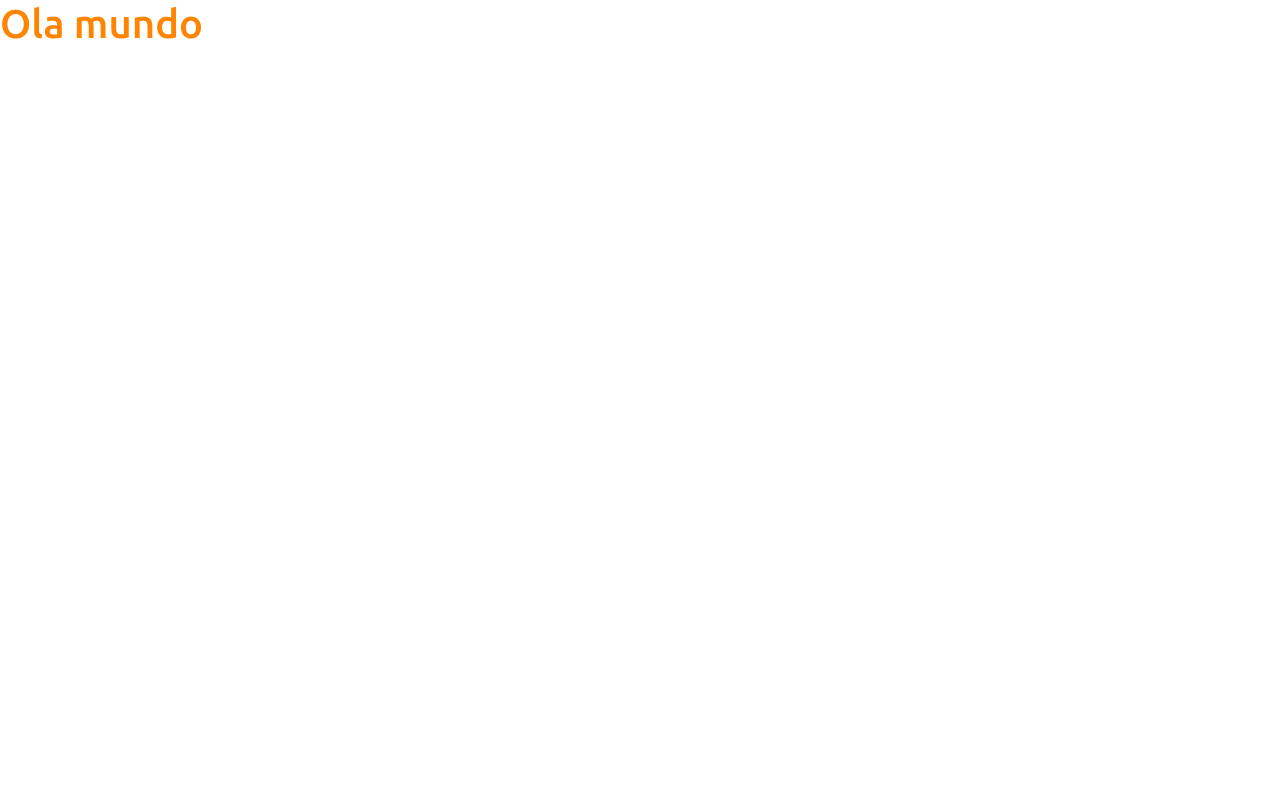
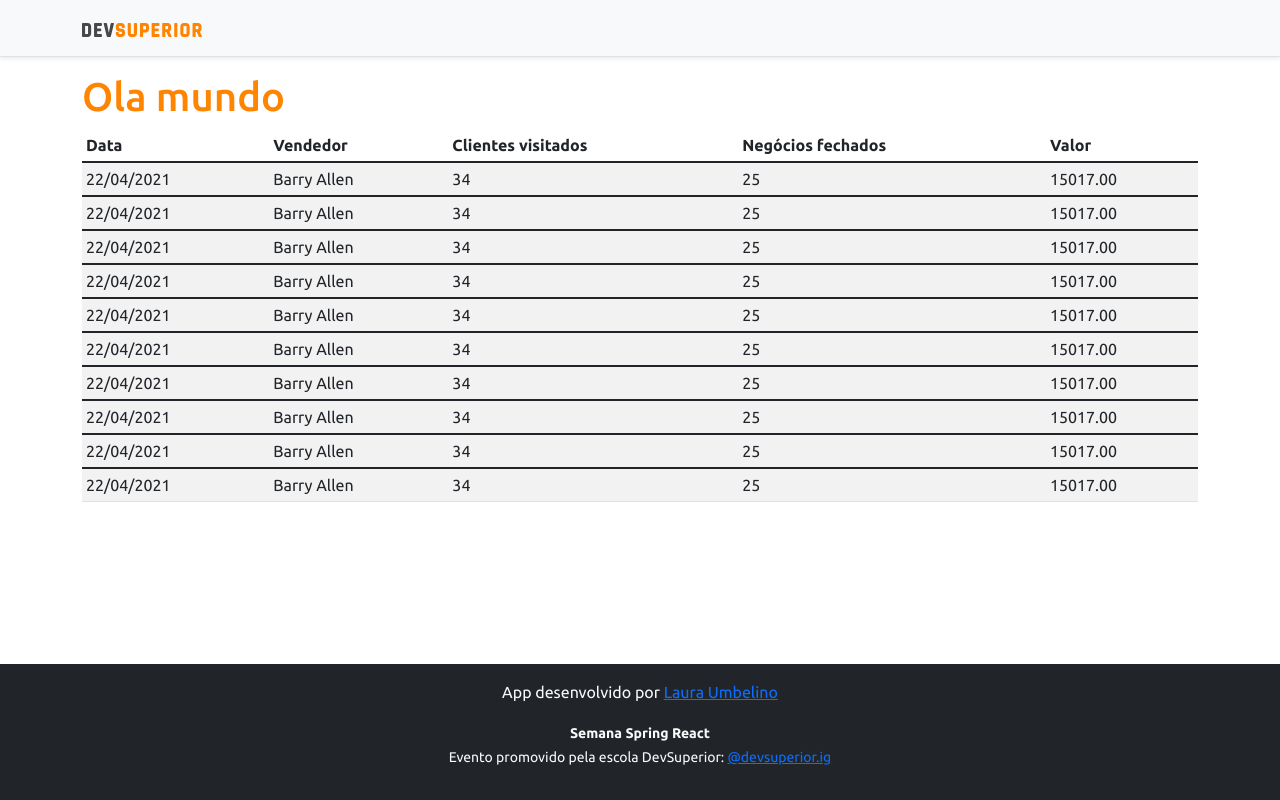
Before and after one commit to Lauraumbelino22/project-sds3, a React (Create React App) app in the folder frontend/: page / in a window 1280 px wide. Built offline with nearby package versions, Linux system fonts and the light colour scheme.

Commit message:
Basic static components

```diff
--- a/frontend/src/App.tsx
+++ b/frontend/src/App.tsx
@@ -1,9 +1,25 @@
+import DataTable from "components/DataTable";
+import Footer from "components/Footer";
+import NavBar from "components/NavBar";
+
 function App() {
   return (
-    <div>
-      <h1  className="text-primary">Ola mundo</h1>
-    </div>
-  );
+    <>
+
+      <NavBar />
+      <div className="container">
+        <h1 className="text-primary">Ola mundo</h1>
+        <DataTable />
+      </div>
+
+      <Footer />
+
+
+
+      </>
+      );
+
+
 }
 
-export default App;
+      export default App;
--- /dev/null
+++ b/frontend/src/components/DataTable/index.tsx
@@ -0,0 +1,110 @@
+function DataTable() {
+    return (
+        <div className="table-responsive">
+            <table className="table table-striped table-sm">
+                <thead>
+                    <tr>
+                        <th>Data</th>
+                        <th>Vendedor</th>
+                        <th>Clientes visitados</th>
+                        <th>Negócios fechados</th>
+                        <th>Valor</th>
+                    </tr>
+                </thead>
+                <tbody>
+                    <tr>
+                        <td>22/04/2021</td>
+                        <td>Barry Allen</td>
+                        <td>34</td>
+                        <td>25</td>
+                        <td>15017.00</td>
+                    </tr>
+                </tbody>
+                <tbody>
+                    <tr>
+                        <td>22/04/2021</td>
+                        <td>Barry Allen</td>
+                        <td>34</td>
+                        <td>25</td>
+                        <td>15017.00</td>
+                    </tr>
+                </tbody>
+                <tbody>
+                    <tr>
+                        <td>22/04/2021</td>
+                        <td>Barry Allen</td>
+                        <td>34</td>
+                        <td>25</td>
+                        <td>15017.00</td>
+                    </tr>
+                </tbody>
+                <tbody>
+                    <tr>
+                        <td>22/04/2021</td>
+                        <td>Barry Allen</td>
+                        <td>34</td>
+                        <td>25</td>
+                        <td>15017.00</td>
+                    </tr>
+                </tbody>
+                <tbody>
+                    <tr>
+                        <td>22/04/2021</td>
+                        <td>Barry Allen</td>
+                        <td>34</td>
+                        <td>25</td>
+                        <td>15017.00</td>
+                    </tr>
+                </tbody>
+                <tbody>
+                    <tr>
+                        <td>22/04/2021</td>
+                        <td>Barry Allen</td>
+                        <td>34</td>
+                        <td>25</td>
+                        <td>15017.00</td>
+                    </tr>
+                </tbody>
+                <tbody>
+                    <tr>
+                        <td>22/04/2021</td>
+                        <td>Barry Allen</td>
+                        <td>34</td>
+                        <td>25</td>
+                        <td>15017.00</td>
+                    </tr>
+                </tbody>
+                <tbody>
+                    <tr>
+                        <td>22/04/2021</td>
+                        <td>Barry Allen</td>
+                        <td>34</td>
+                        <td>25</td>
+                        <td>15017.00</td>
+                    </tr>
+                </tbody>
+                <tbody>
+                    <tr>
+                        <td>22/04/2021</td>
+                        <td>Barry Allen</td>
+                        <td>34</td>
+                        <td>25</td>
+                        <td>15017.00</td>
+                    </tr>
+                </tbody>
+                <tbody>
+                    <tr>
+                        <td>22/04/2021</td>
+                        <td>Barry Allen</td>
+                        <td>34</td>
+                        <td>25</td>
+                        <td>15017.00</td>
+                    </tr>
+                </tbody>
+            </table>
+        </div>
+    );
+}
+
+
+export default DataTable;
--- /dev/null
+++ b/frontend/src/components/Footer/index.tsx
@@ -0,0 +1,16 @@
+function Footer() {
+    return (
+        <footer className="footer mt-auto py-3 bg-dark">
+            <div className="container">
+                <p className="text-light">App desenvolvido por <a href="https://github.com/Lauraumbelino22" target="_blank" rel="noreferrer">Laura Umbelino</a></p>
+                <p className="text-light"><small><strong>Semana Spring React</strong><br />
+                    Evento promovido pela escola DevSuperior: <a href="https://instagram.com/devsuperior.ig" target="_blank" rel="noreferrer">@devsuperior.ig</a></small></p>
+            </div>
+        </footer>
+
+
+
+    );
+}
+
+export default Footer;
--- /dev/null
+++ b/frontend/src/components/NavBar/index.tsx
@@ -0,0 +1,16 @@
+import ImgDsDark from 'assets/img/ds-dark.svg';
+
+
+function NavBar() {
+    return (
+        <div className="d-flex flex-column flex-md-row align-items-center p-3 px-md-4 mb-3 bg-light border-bottom shadow-sm">
+            <div className="container">
+                <nav className="my-2 my-md-0 mr-md-3">
+                    <img src={ImgDsDark} alt="DevSuperior" width="120" />
+                </nav>
+            </div>
+        </div>
+    );
+}
+
+export default NavBar;
--- a/frontend/src/index.tsx
+++ b/frontend/src/index.tsx
@@ -3,6 +3,7 @@
 import 'bootstrap/dist/css/bootstrap.css';
 import App from './App';
 import 'assets/css/style.css';
+
 
 
 
```
Also changed, not shown: frontend/src/assets/img/ds-dark.svg (added).
